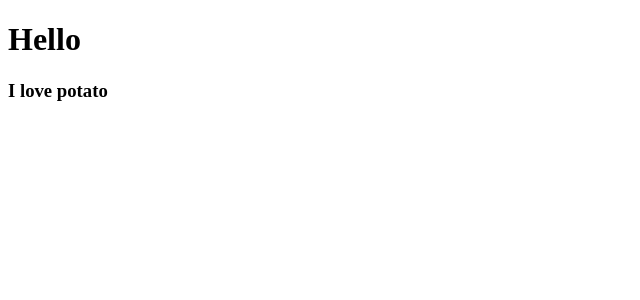
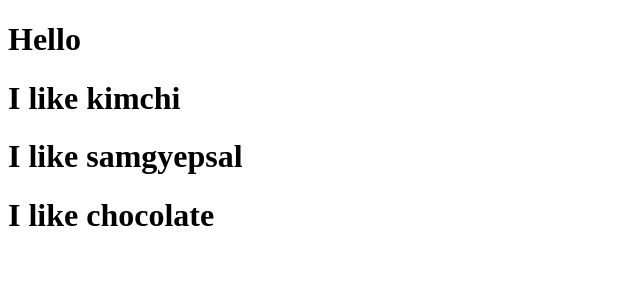
Before and after one commit to yeomkyeorae/TIL, a React (Create React App) app in the folder reactJS/movie_app/: page / in a window 1280 px wide. Shown: the top 300 px of the page, without its empty margins (0-640 px from the left). Built offline with nearby package versions, Linux system fonts and the light colour scheme.

Commit message:
200325 | props

```diff
--- a/reactJS/movie_app/src/App.js
+++ b/reactJS/movie_app/src/App.js
@@ -1,11 +1,16 @@
 import React from 'react';
-import Potato from "./Potato";
+
+function Food(props) {
+  return <h1>I like {props.fav}</h1>
+}
 
 function App() {
   return (
     <div className="App">
       <h1>Hello</h1>
-      <Potato />
+      <Food fav="kimchi" />
+      <Food fav="samgyepsal" />
+      <Food fav="chocolate" />
     </div>
   );
 }
--- a/reactJS/movie_app/src/index.js
+++ b/reactJS/movie_app/src/index.js
@@ -2,7 +2,8 @@ import React from 'react';
 import ReactDOM from 'react-dom';
 import App from './App';
 
+
 ReactDOM.render(
-  <App />,  // JSX (?)
+  <App />,  // JSX (?) unique thing in React
   document.getElementById('root')
 );
```
Also changed, not shown: 1 other file (tests, documents, lock files or other folders).
